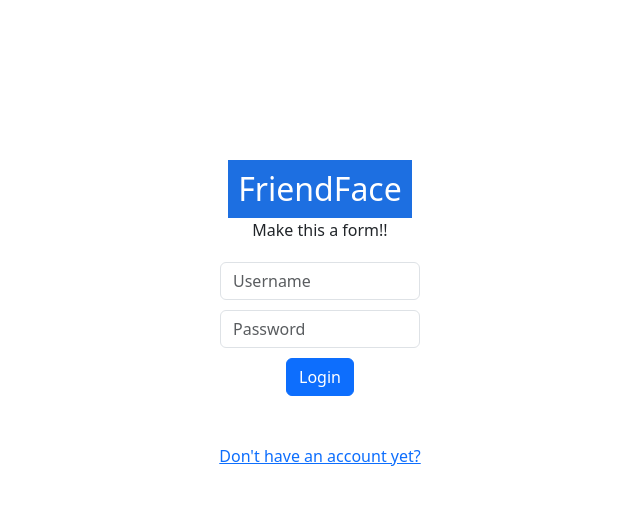
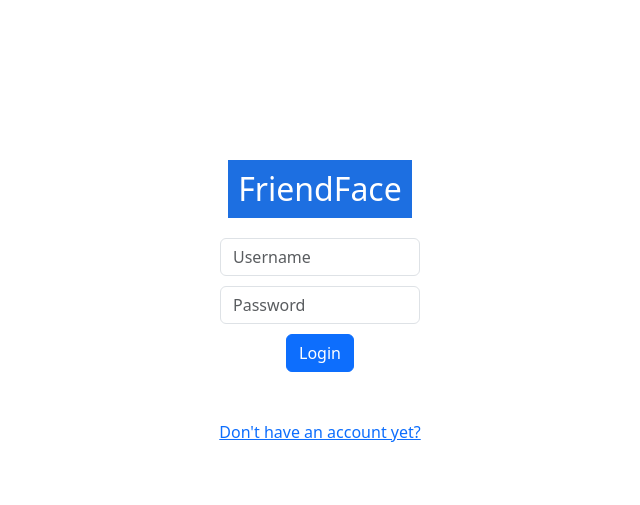
Before and after one commit to RokKuzner/FriendFace, a Django app: page /login in a window 1280 px wide. Shown: the top 505 px of the page, without its empty margins (320-960 px from the left). Run offline with Django 4.2, Linux system fonts and the light colour scheme.

Commit message:
added form to login

```diff
--- a/app/views.py
+++ b/app/views.py
@@ -17,4 +17,8 @@ def home(request):
     return render(request, 'index.html')
 
 def login(request):
+    if request.method == 'POST':
+        username = request.POST['user']
+        password = request.POST['password']
+        print(username, password)
     return render(request, 'login.html')
--- a/templates/login.html
+++ b/templates/login.html
@@ -9,11 +9,13 @@
 
 {% block content %}
     <div class="loginwrapper text-center">
-        <div class="loginwelcometxt">FriendFace</div>
-        Make this a form!!
-        <input type="text" class="logininput form-control" placeholder="Username" aria-label="Username" aria-describedby="basic-addon1">
-        <input type="password" class="logininput form-control" placeholder="Password" aria-label="Password" aria-describedby="basic-addon1" style="margin-top: 10px;">
-        <button type="button" class="loginbutton btn btn-primary">Login</button>
+        <form action="login" method="post">
+            {% csrf_token %}
+            <div class="loginwelcometxt">FriendFace</div>
+            <input type="text" class="logininput form-control" placeholder="Username" aria-label="Username" name="user" aria-describedby="basic-addon1">
+            <input type="password" class="logininput form-control" placeholder="Password" aria-label="Password" name="password" aria-describedby="basic-addon1" style="margin-top: 10px;">
+            <button type="submit" class="loginbutton btn btn-primary">Login</button>
+        </form>
         <div class="loginlinkwraper">
             <a href="/" class="loginlink">Don't have an account yet?</a>
         </div>
```
